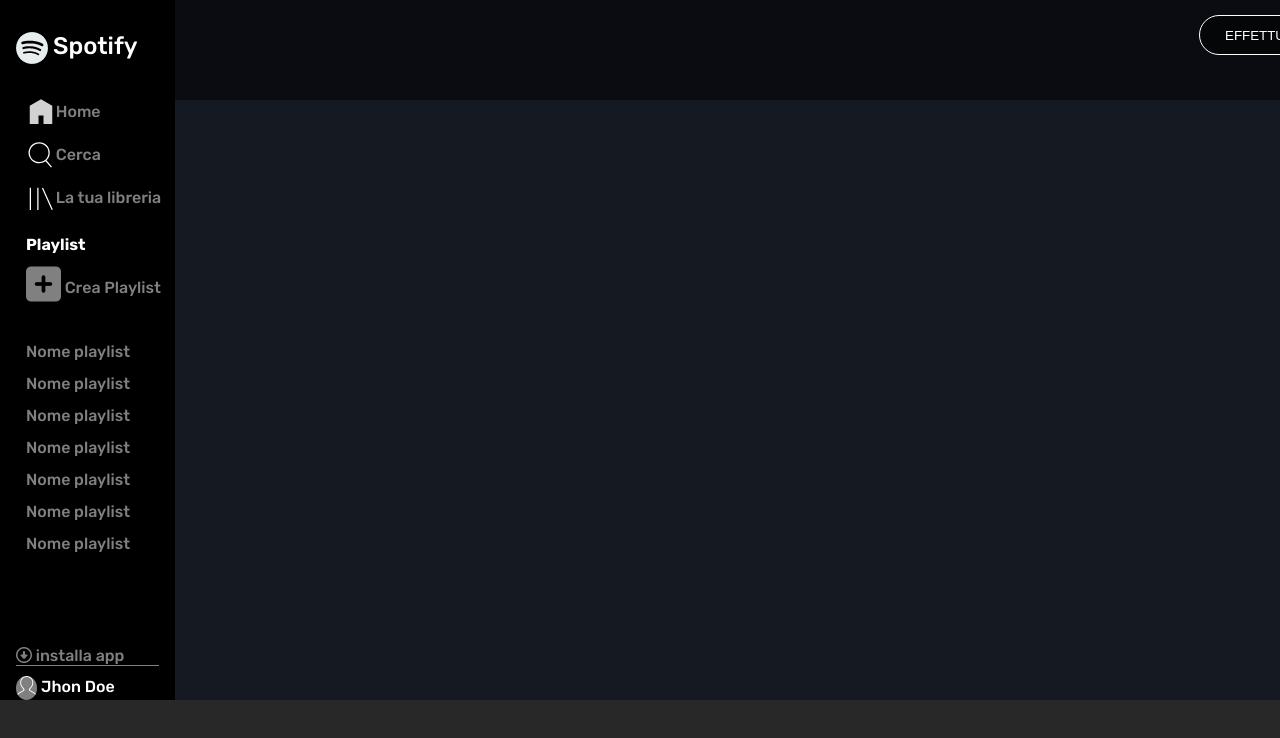
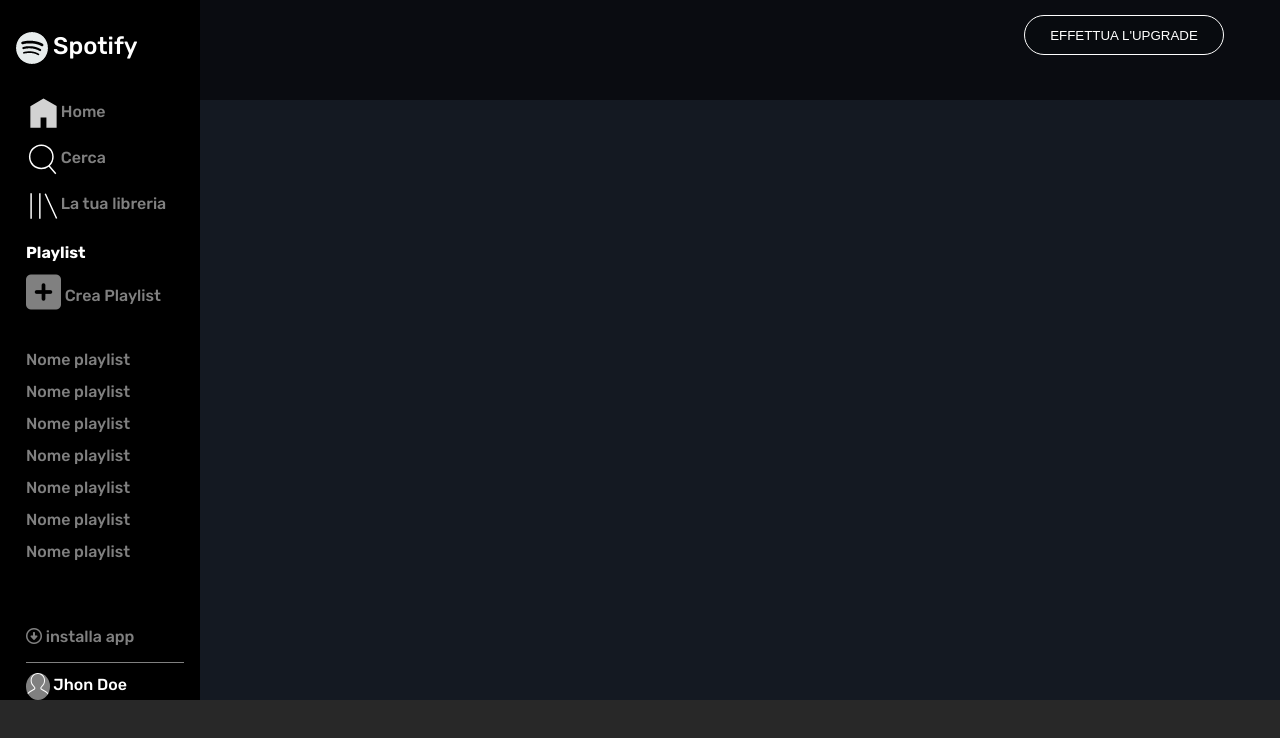
Before and after one commit to scollo26/html-css-spotifyweb, a plain HTML site: page index.html in a window 1280 px wide. Drawn offline with Linux system fonts and the light colour scheme.

Commit message:
overflow

```diff
--- a/css/style.css
+++ b/css/style.css
@@ -47,8 +47,12 @@ html{
 .margin-top{
     margin-top: 10px;
 }
+.margin-bottom{
+    margin-bottom: 10px;
+}
 
 .border-bottom{
+    padding: 0 0 1em 0;
     border-bottom: 1px solid grey;
 }
 
@@ -78,21 +82,23 @@ html{
     color: grey;
 }
 
-li a{
+a{
     text-decoration: none;
+    color: grey;
+}
 
-}
 .container{
     width: 100%;
     height: calc(100vh - 100px);
     display: flex;
     overflow: hidden;
-    /* background-color: aqua; */
 }
 
 .col-left{
+    z-index: 5;
+    position: fixed;
     width: 200px;
-    height: 100%;
+    height: calc(100vh - 100px);
     padding: 1em 0 0 1em;
     display: flex;
     flex-direction: column;
@@ -101,7 +107,7 @@ li a{
 }
 
 .col-center{
-    width: 100%;
+    width: 100% ;
     height: 100%;
     background-color: #141922;
 }
@@ -115,6 +121,7 @@ li a{
 }
 
 .btn-upgrade{
+
     z-index: 99;
     display: inline-block;
     position: absolute;
@@ -123,14 +130,15 @@ li a{
     width: 200px;
     height: 40px;
     border: 1px solid white;
-    background-color: rgba(0,0,0, 0.5);
+    background-color: rgba(0,0,0, 0.1);
     border-radius: 20px;
     color: #FFF;
 
   }
 
 
-  .btn-upgrade :hover{
+
+  .btn-upgrade :hover {
     transform: scale(5em);
 
   }
@@ -192,16 +200,19 @@ li a{
     margin: 10px;
 }
 
-.menu-playlist ul li a{
-    color: grey;
-}
 .menu-playlist ul  :hover a {
     color: white;
 }
 
+.container-bottom   :hover a {
+    color: white;
+}
+
+
 
 .container-bottom{
     color: white;
+    margin-left: 10px;
 }
 
 
@@ -217,6 +228,7 @@ li a{
 
 /* inizio-footer */
 .bar-footer{
+    z-index: 7;
     position: sticky;
     width: 100%;
     height: 100px;
--- a/index.html
+++ b/index.html
@@ -55,8 +55,9 @@
                             </div>
                         </li>
                     </ul>
+                </div>
+                <!-- inizio-container-playlist -->
 
-                </div>
                 <div class="container-center">
                     <h4>Playlist</h4>
                     <div class="margin-top">
@@ -76,10 +77,12 @@
                     </div>
                 </div>
 
+                <!-- inizio-container-bottom-installa -->
+
                 <div class="container-bottom pos-abs">
-                    <div class="grey border-bottom ">
-                        <i class="far fa-arrow-alt-circle-down"></i>
-                        installa app
+                    <div class="grey border-bottom  ">
+                        <a href="#"><i class="far fa-arrow-alt-circle-down"></i>
+                            installa app</a>
                     </div>
                     <div class="margin-top">
                         <svg class="profile-j" viewBox="0 0 80 90" xmlns="http://www.w3.org/2000/svg"><title>User Icon</title><path d="M67.74 61.78l-14.5-8.334c-.735-.422-1.24-1.145-1.385-1.98-.145-.835.088-1.685.638-2.33l5.912-6.93c3.747-4.378 5.81-9.967 5.81-15.737v-2.256c0-6.668-2.792-13.108-7.658-17.67C51.622 1.92 45.17-.386 38.392.054c-12.677.82-22.607 11.772-22.607 24.934v1.483c0 5.77 2.063 11.36 5.81 15.736l5.912 6.933c.55.644.783 1.493.638 2.33-.143.834-.648 1.556-1.383 1.98l-14.494 8.33C4.7 66.077 0 74.15 0 82.844v6.76h3.333v-6.76c0-7.5 4.055-14.46 10.59-18.174l14.5-8.334c1.597-.918 2.692-2.487 3.007-4.302.315-1.815-.19-3.66-1.387-5.06l-5.913-6.936c-3.23-3.775-5.01-8.594-5.01-13.57v-1.484c0-11.41 8.562-20.9 19.488-21.608 5.85-.377 11.415 1.61 15.67 5.598 4.26 3.992 6.605 9.404 6.605 15.24v2.254c0 4.976-1.778 9.796-5.01 13.57l-5.915 6.935c-1.195 1.4-1.7 3.246-1.386 5.06.313 1.816 1.41 3.385 3.008 4.303l14.507 8.338c6.525 3.71 10.58 10.67 10.58 18.17v6.76H80v-6.76c0-8.695-4.7-16.768-12.26-21.063z" fill="#ffffff" fill-rule="evenodd"/></svg>
```
